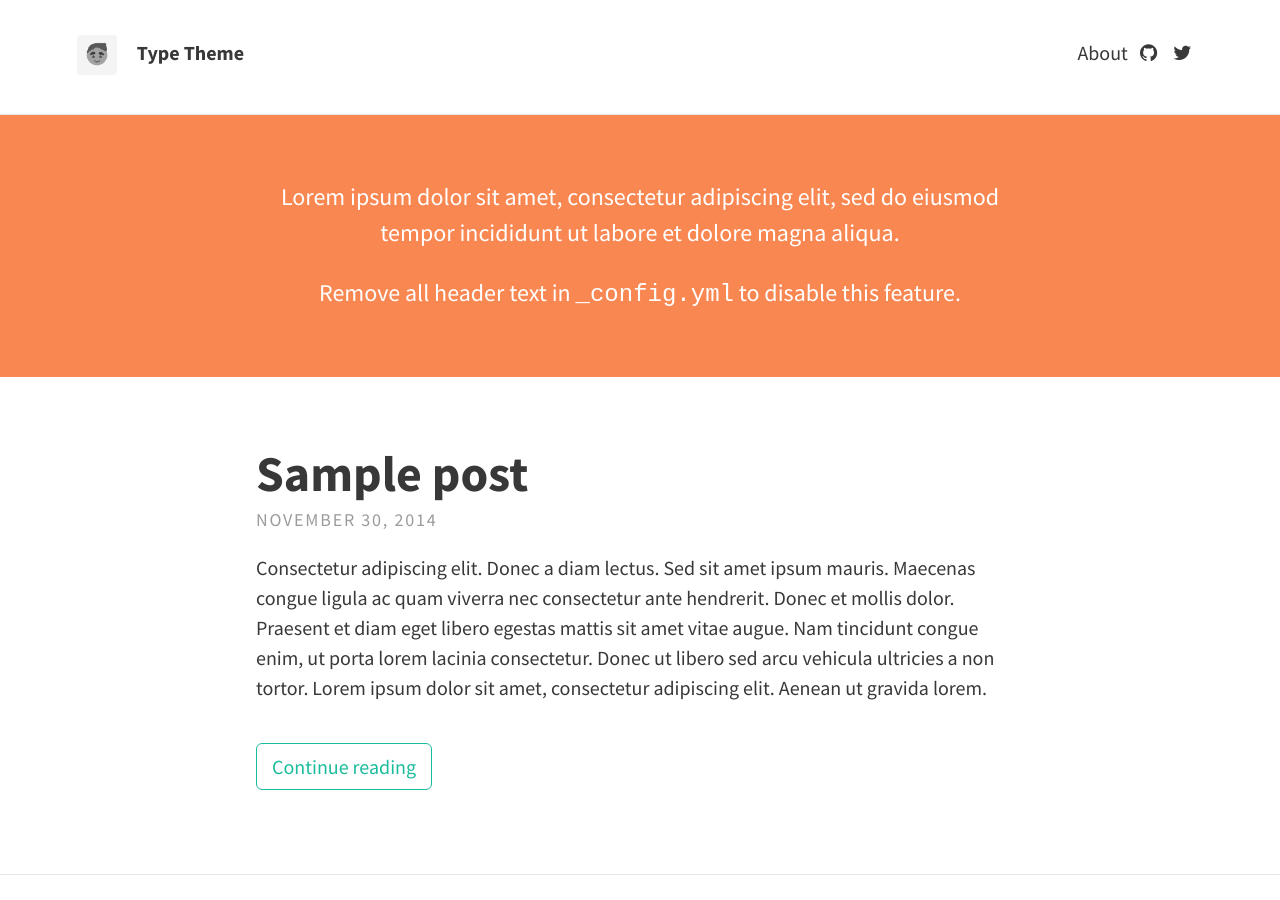
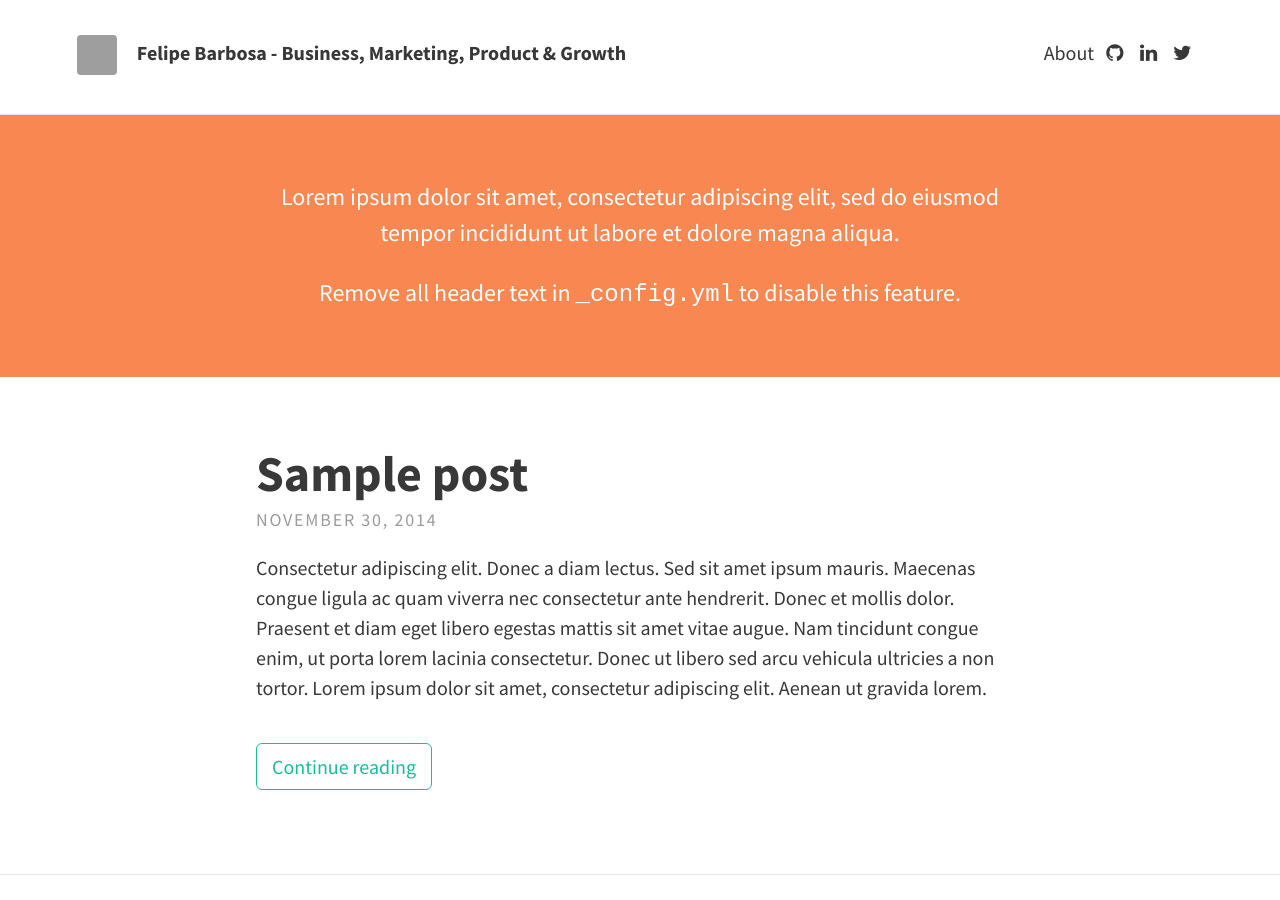
Before and after one commit to felipecbarbosa/felipecbarbosa.github.io, a Jekyll site: the page built from index.html, in a window 1280 px wide and 900 px high. Built offline with Jekyll 4.4.1, drawn with Linux system fonts in a browser that asks for light colours; nearby versions of some CDN libraries; the list of posts is cut into pages by our own code.

Commit message:
Config Changes. LinkedIn, Twitter and Github

```diff
--- a/_config.yml
+++ b/_config.yml
@@ -5,8 +5,8 @@ url: "http://example.com" # the base hostname & protocol for your site
 # THEME-SPECIFIC CONFIGURATION
 theme_settings:
   # Meta
-  title: Type Theme
-  avatar: avatar.png
+  title: Felipe Barbosa - Business, Marketing, Product & Growth
+  avatar: http://res.cloudinary.com/felipe-barbosa/image/upload/v1497551867/felipe-barbosa-business-marketing-product-growth.png
   gravatar: # Email MD5 hash
   description: "A website with blog posts and pages" # used by search engines
 
@@ -27,17 +27,17 @@ theme_settings:
   dribbble:
   facebook:
   flickr:
-  github: "rohanchandra/type-theme"
+  github: "felipecbarbosa"
   google_plus:
   instagram:
-  linkedin:  # Full URL
+  linkedin:  https://www.linkedin.com/in/felipecardosobarbosa/
   pinterest:
   reddit:
   soundcloud:
   stack_exchange:  # Full URL
   steam:
   tumblr:
-  twitter: "twitter"
+  twitter: "felipecb_"
   wordpress:
   youtube:
 
```
